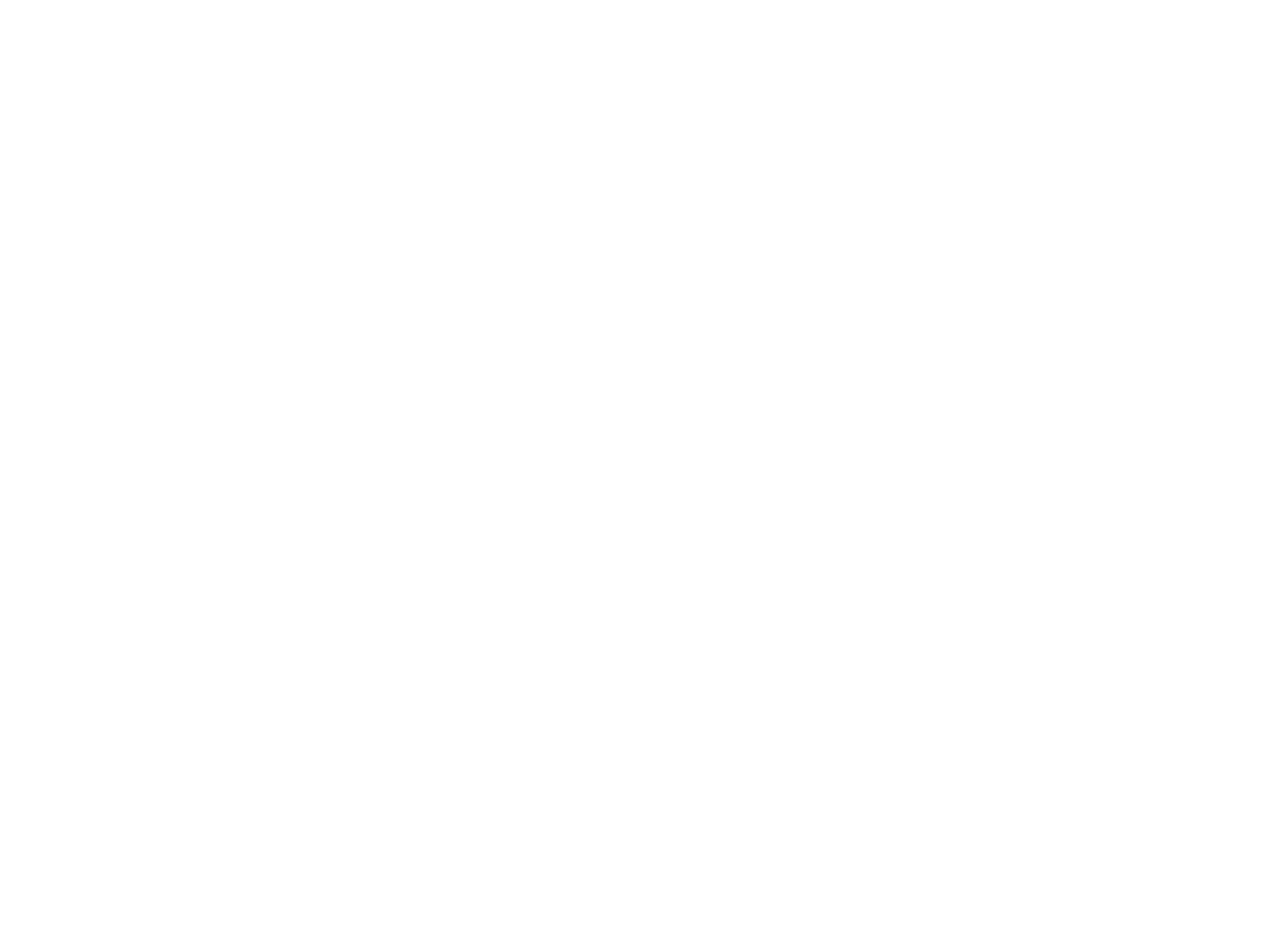
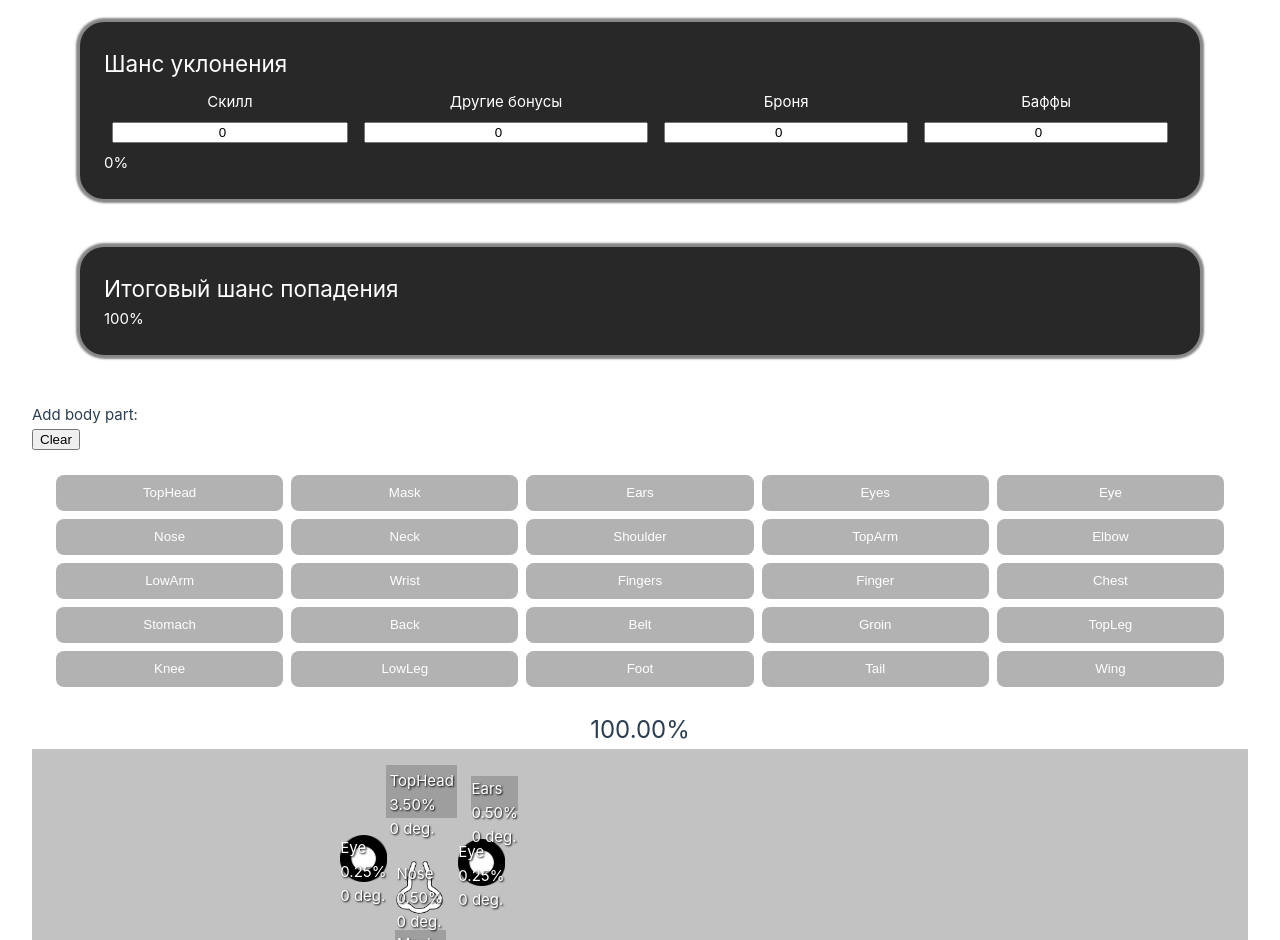
Before and after one commit to Stanislavsonder/fate-playground, a Vue app: page / in a window 1280 px wide. Shown: the part 1860-2800 px from the top of the page. Before the commit the page ends 939 px from the top, so only its background shows below. Built offline with nearby package versions, Linux system fonts and the light colour scheme; grey boxes are pictures that could not be loaded.

Commit message:
Body builder added 💪

```diff
--- a/src/App.vue
+++ b/src/App.vue
@@ -1,11 +1,19 @@
 <script setup lang="ts">
+import BodyBuilder from '@/components/FatePrototype/BodyBuilder/BodyBuilder.vue'
+import { ref } from 'vue'
+import { CharacterBody } from '@/types'
+import { DEFAULT_HUMAN_BODY } from '@/constants/Character'
+import { copy } from '@/utils'
+import FightWindow from '@/components/FatePrototype/FightWindow.vue'
 import Calculator from '@/Calculator.vue'
-import FightWindow from '@/components/FatePrototype/FightWindow.vue'
+
+const tmpBody = ref<CharacterBody>(copy(DEFAULT_HUMAN_BODY))
 </script>
 
 <template>
 	<FightWindow />
-	<!--	<Calculator />-->
+	<Calculator />
+	<BodyBuilder v-model="tmpBody" />
 </template>
 
 <style scoped lang="scss"></style>
--- /dev/null
+++ b/src/components/FatePrototype/BodyBuilder/BodyBuilder.vue
@@ -0,0 +1,190 @@
+<script setup lang="ts">
+import { useMagicKeys } from '@vueuse/core'
+import { BODY_PART_IMAGES, BodyPart, DEFAULT_HUMAN_BODY } from '@/constants/Character'
+import { CharacterBody } from '@/types'
+import { copy } from '@/utils'
+import { computed } from 'vue'
+
+const body = defineModel<CharacterBody>({
+	required: false,
+	default: () => copy(DEFAULT_HUMAN_BODY)
+})
+
+const { current } = useMagicKeys()
+
+const percentage = computed(() => {
+	return body.value.parts.reduce((a, b) => a + b.size, 0)
+})
+
+function clear() {
+	body.value.parts = []
+}
+
+function addBodyPart(slot: BodyPart) {
+	body.value.parts.push({
+		size: 0.1,
+		part: slot,
+		top: 50,
+		left: 50,
+		angle: 0
+	})
+}
+
+function startDragging(event: DragEvent, i: number) {
+	const style = window.getComputedStyle(event.target as HTMLElement)
+	event.dataTransfer?.setData(
+		'text/plain',
+		parseInt(style.getPropertyValue('left'), 10) - event.clientX + ',' + (parseInt(style.getPropertyValue('top'), 10) - event.clientY) + ',' + i
+	)
+}
+
+function stopDragging(event: DragEvent) {
+	const [x, y, index]: [string, string, string] = event.dataTransfer?.getData('text/plain').split(',') as unknown as [string, string, string]
+	body.value.parts[+index].left = event.clientX + parseInt(x, 10)
+	body.value.parts[+index].top = event.clientY + parseInt(y, 10)
+}
+
+function scrollElement(event: WheelEvent, index: number) {
+	if (current.has('control')) {
+		const value = current.has('shift') ? 30 : 1
+		const delta = event.deltaY <= 0 ? value : -value
+		body.value.parts[index].angle = (body.value.parts[index].angle + delta) % 360
+
+		return
+	}
+	const value = current.has('shift') ? 0.005 : 0.0005
+	const delta = event.deltaY <= 0 ? value : -value
+	body.value.parts[index].size = Math.max(Math.min(1, body.value.parts[index].size + delta), 0)
+}
+
+function remove(index: number) {
+	body.value.parts = body.value.parts.filter((_, i) => i !== index)
+}
+</script>
+
+<template>
+	<div class="builder__body-parts">
+		Add body part:
+		{{ [...current].join(', ') }}
+		<p>
+			<button @click="clear">Clear</button>
+		</p>
+		<div class="builder__buttons">
+			<template
+				v-for="bodyPart in BodyPart"
+				:key="bodyPart"
+			>
+				<button
+					v-if="bodyPart >= 0"
+					class="builder__button"
+					@click="addBodyPart(bodyPart)"
+				>
+					{{ BodyPart[bodyPart] }}
+				</button>
+			</template>
+		</div>
+	</div>
+	<p
+		class="builder__info"
+		:class="{
+			'builder__info--warn': Math.fround(percentage * 100) > 100
+		}"
+	>
+		{{ (percentage * 100).toFixed(2) }}%
+	</p>
+	<div
+		class="builder__body"
+		@dragover.prevent
+		@drop.prevent="stopDragging"
+	>
+		<div
+			v-for="(part, index) in body.parts"
+			:key="index"
+			draggable="true"
+			class="builder__body-part"
+			:style="{
+				top: part.top + 'px',
+				left: part.left + 'px',
+				padding: part.size * 100 + 'px',
+				backgroundImage: `url(${BODY_PART_IMAGES[part.part]})`,
+				rotate: part.angle + 'deg'
+			}"
+			@dragstart="e => startDragging(e, index)"
+			@wheel.prevent="e => scrollElement(e, index)"
+			@dblclick="remove(index)"
+		>
+			<span
+				draggable="false"
+				:style="{
+					rotate: -part.angle + 'deg'
+				}"
+			>
+				{{ BodyPart[part.part] }}
+				<br />
+				{{ (part.size * 100).toFixed(2) }}%
+				<br />
+				{{ part.angle % 360 }} deg.
+			</span>
+		</div>
+	</div>
+	<p>{{ body }}</p>
+</template>
+
+<style scoped lang="scss">
+.builder {
+	padding: 24px;
+
+	&__buttons {
+		padding: 24px;
+		display: grid;
+		grid-template-columns: repeat(5, 1fr);
+		gap: 8px;
+	}
+
+	&__button {
+		height: 36px;
+		border: none;
+		background-color: rgba(93, 93, 93, 0.47);
+		border-radius: 8px;
+		color: white;
+		cursor: pointer;
+		transition: background-color 0.3s ease;
+
+		&:hover {
+			background-color: rgba(93, 93, 93, 0.78);
+		}
+	}
+
+	&__info {
+		font-size: 24px;
+		text-align: center;
+
+		&--warn {
+			color: #752d2d;
+		}
+	}
+
+	&__body {
+		position: relative;
+		background-color: rgba(131, 131, 131, 0.49);
+		height: 1000px;
+	}
+
+	&__body-part {
+		position: absolute;
+		display: grid;
+		place-content: center;
+		max-width: 500px;
+		min-width: 40px;
+		color: white;
+		padding: 8px;
+		aspect-ratio: 1;
+		background-size: contain;
+		background-repeat: no-repeat;
+
+		span {
+			text-shadow: 1px 1px 2px rgba(0, 0, 0, 1);
+		}
+	}
+}
+</style>
--- a/src/components/FatePrototype/Character/parts/ArmorEditor.vue
+++ b/src/components/FatePrototype/Character/parts/ArmorEditor.vue
@@ -1,6 +1,6 @@
 <script setup lang="ts">
 import { Armor } from '@/entities/Armor'
-import { CharacterSize } from '@/types'
+import { CharacterBodySize } from '@/types'
 import { ArmorType } from '@/constants/Armor'
 import ArmorComponent from '@/components/FatePrototype/Character/parts/ArmorComponent.vue'
 
@@ -13,7 +13,7 @@
 		new Armor({
 			name: 'Unknown armor',
 			defence: 0,
-			size: CharacterSize.Medium,
+			size: CharacterBodySize.Medium,
 			type: ArmorType.Medium,
 			slots: []
 		})
--- a/src/constants/Armor.ts
+++ b/src/constants/Armor.ts
@@ -22,31 +22,3 @@
 	Medium,
 	Heavy
 }
-
-export enum ArmorSlot {
-	TopHead,
-	Mask,
-	Ears,
-	Eyes,
-	Eye,
-	Nose,
-	Neck,
-	Shoulder,
-	TopArm,
-	Elbow,
-	LowArm,
-	Wrist,
-	Fingers,
-	Finger,
-	Chest,
-	Stomach,
-	Back,
-	Belt,
-	Groin,
-	TopLeg,
-	Knee,
-	LowLeg,
-	Foot,
-	Tail,
-	Wing
-}
--- a/src/constants/Character.ts
+++ b/src/constants/Character.ts
@@ -1,6 +1,6 @@
-import { Skills, SkillModifiers, SkillLevelModifiers } from '@/types'
-import { ArmorSlot } from '@/constants/Armor'
-import { CharacterBody } from '@/entities/Character'
+import { CharacterBody, CharacterBodySize, SkillLevelModifiers, SkillModifiers, Skills } from '@/types'
+import eyeImage from '@/assets/bodyParts/eye.png'
+import noseImage from '@/assets/bodyParts/nose.png'
 
 export const BASE_CHARACTER_HEALTH_POINTS = 100
 export const DICE_HIT_MULTIPLIER = 0.1
@@ -149,42 +149,73 @@
 	magic: {}
 }
 
-export const DEFAULT_HUMAN_BODY: CharacterBody = [
-	[ArmorSlot.TopHead, 0.035],
-	[ArmorSlot.Mask, 0.02],
-	[ArmorSlot.Ears, 0.005],
-	[ArmorSlot.Eye, 0.0025],
-	[ArmorSlot.Eye, 0.0025],
-	[ArmorSlot.Nose, 0.005],
-	[ArmorSlot.Neck, 0.02],
+export enum BodyPart {
+	TopHead,
+	Mask,
+	Ears,
+	Eyes,
+	Eye,
+	Nose,
+	Neck,
+	Shoulder,
+	TopArm,
+	Elbow,
+	LowArm,
+	Wrist,
+	Fingers,
+	Finger,
+	Chest,
+	Stomach,
+	Back,
+	Belt,
+	Groin,
+	TopLeg,
+	Knee,
+	LowLeg,
+	Foot,
+	Tail,
+	Wing
+}
 
-	[ArmorSlot.Shoulder, 0.01],
-	[ArmorSlot.TopArm, 0.03],
-	[ArmorSlot.Elbow, 0.005],
-	[ArmorSlot.LowArm, 0.03],
-	[ArmorSlot.Wrist, 0.01],
-	[ArmorSlot.Fingers, 0.005],
+export const DEFAULT_HUMAN_BODY: CharacterBody = {
+	size: CharacterBodySize.Medium,
+	parts: [
+		{ size: 0.035, part: 0, top: 16, left: 354, angle: 0 },
+		{ size: 0.02, part: 1, top: 181, left: 363, angle: 0 },
+		{ size: 0.0025, part: 4, top: 86, left: 308, angle: 0 },
+		{ size: 0.0025, part: 4, top: 90, left: 426, angle: 0 },
+		{ size: 0.005, part: 2, top: 27, left: 439, angle: 0 },
+		{ size: 0.005, part: 5, top: 112, left: 364, angle: 0 },
+		{ size: 0.02, part: 6, top: 250, left: 362, angle: 0 },
+		{ size: 0.01, part: 7, top: 241, left: 439, angle: 0 },
+		{ size: 0.01, part: 7, top: 244, left: 276, angle: 0 },
+		{ size: 0.03, part: 8, top: 264, left: 497, angle: 0 },
+		{ size: 0.03, part: 8, top: 275, left: 210, angle: 0 },
+		{ size: 0.005, part: 9, top: 346, left: 179, angle: 0 },
+		{ size: 0.005, part: 9, top: 336, left: 526, angle: 0 },
+		{ size: 0.03, part: 10, top: 396, left: 145, angle: 0 },
+		{ size: 0.03, part: 10, top: 386, left: 544, angle: 0 },
+		{ size: 0.01, part: 11, top: 455, left: 123, angle: 0 },
+		{ size: 0.01, part: 11, top: 437, left: 553, angle: 0 },
+		{ size: 0.005, part: 12, top: 483, left: 569, angle: 0 },
+		{ size: 0.005, part: 12, top: 505, left: 117, angle: 0 },
+		{ size: 0.06, part: 14, top: 318, left: 322, angle: 0 },
+		{ size: 0.06, part: 15, top: 382, left: 353, angle: 0 },
+		{ size: 0.18, part: 16, top: 298, left: 376, angle: 0 },
+		{ size: 0.03, part: 17, top: 460, left: 360, angle: 0 },
+		{ size: 0.03, part: 18, top: 533, left: 357, angle: 0 },
+		{ size: 0.08, part: 19, top: 493, left: 409, angle: 0 },
+		{ size: 0.08, part: 19, top: 492, left: 293, angle: 0 },
+		{ size: 0.015, part: 20, top: 571, left: 435, angle: 0 },
+		{ size: 0.015, part: 20, top: 573, left: 274, angle: 0 },
+		{ size: 0.07, part: 21, top: 631, left: 433, angle: 0 },
+		{ size: 0.07, part: 21, top: 643, left: 260, angle: 0 },
+		{ size: 0.02, part: 22, top: 708, left: 458, angle: 0 },
+		{ size: 0.02, part: 22, top: 723, left: 252, angle: 0 }
+	]
+}
 
-	[ArmorSlot.Shoulder, 0.01],
-	[ArmorSlot.TopArm, 0.03],
-	[ArmorSlot.Elbow, 0.005],
-	[ArmorSlot.LowArm, 0.03],
-	[ArmorSlot.Wrist, 0.01],
-	[ArmorSlot.Fingers, 0.005],
-
-	[ArmorSlot.Chest, 0.06],
-	[ArmorSlot.Stomach, 0.06],
-	[ArmorSlot.Back, 0.18],
-	[ArmorSlot.Belt, 0.03],
-	[ArmorSlot.Groin, 0.03],
-
-	[ArmorSlot.TopLeg, 0.08],
-	[ArmorSlot.Knee, 0.015],
-	[ArmorSlot.LowLeg, 0.07],
-	[ArmorSlot.Foot, 0.02],
-
-	[ArmorSlot.TopLeg, 0.08],
-	[ArmorSlot.Knee, 0.015],
-	[ArmorSlot.LowLeg, 0.07],
-	[ArmorSlot.Foot, 0.02]
-]
+export const BODY_PART_IMAGES: Record<BodyPart, string> = {
+	[BodyPart.Eye]: eyeImage,
+	[BodyPart.Nose]: noseImage
+}
--- a/src/entities/Armor.ts
+++ b/src/entities/Armor.ts
@@ -1,7 +1,7 @@
-import { CharacterSize } from '@/types'
-import { ArmorSlot, ArmorType, BLOCK_CONSTANT } from '@/constants/Armor'
+import { CharacterBody, CharacterBodySize } from '@/types'
+import { ArmorType, BLOCK_CONSTANT } from '@/constants/Armor'
 import { combineStats } from '@/utils'
-import { CharacterBody } from '@/entities/Character'
+import { BodyPart } from '@/constants/Character'
 
 export type ArmorStats = {
 	defence: number
@@ -25,16 +25,16 @@
 
 interface IArmor extends ArmorStats {
 	name: string
-	slots: ArmorSlot[]
-	size: CharacterSize
+	slots: BodyPart[]
+	size: CharacterBodySize
 	type: ArmorType
 	modifiers?: ArmorModifier
 }
 
 export class Armor implements IArmor {
 	public readonly name: string = ''
-	public slots: ArmorSlot[] = []
-	public readonly size: CharacterSize = CharacterSize.Medium
+	public slots: BodyPart[] = []
+	public readonly size: CharacterBodySize = CharacterBodySize.Medium
 	public readonly type: ArmorType = ArmorType.Cloth
 	public readonly defence: number = 0
 	public readonly modifiers: ArmorModifier = {}
@@ -68,7 +68,7 @@
 	public static GetSlotMultiplier(armor: Armor, body: CharacterBody) {
 		let result = 0
 		for (const slot in armor.slots) {
-			result += (body.find(e => e[0] === armor.slots[slot]) || [0, 0])[1]
+			result += body.parts.find(e => e.part === armor.slots[slot])?.size || 0
 		}
 		return result
 	}
--- a/src/entities/Wound.ts
+++ b/src/entities/Wound.ts
@@ -1,5 +1,5 @@
 import { SkillPenalty } from '@/types'
-import { ArmorSlot } from '@/constants/Armor'
+import { BodyPart } from '@/constants/Character'
 
 export enum WoundLevel {
 	Light,
@@ -16,7 +16,7 @@
 	minDamage?: number
 	maxDamage?: number
 	maxHealthPoints?: number
-	slotsDisabled?: ArmorSlot[]
+	slotsDisabled?: BodyPart[]
 }
 
 interface IWound {
```
Also changed, not shown: src/components/FatePrototype/Character/parts/ArmorComponent.vue (+8 -7 lines), src/components/FatePrototype/FightWindow.vue (+41 -43 lines), src/constants/Graph.ts (added, +135 -0 lines), src/entities/Character.ts (+6 -12 lines), src/types.ts (+15 -2 lines), src/assets/bodyParts/eye.png (added), src/assets/bodyParts/nose.png (added).
